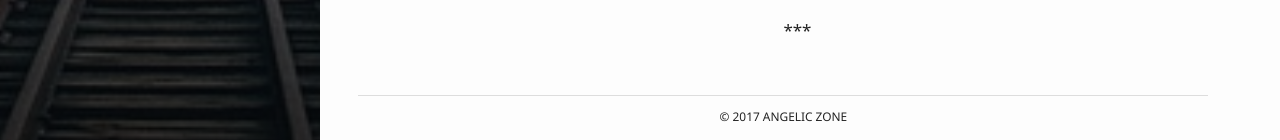
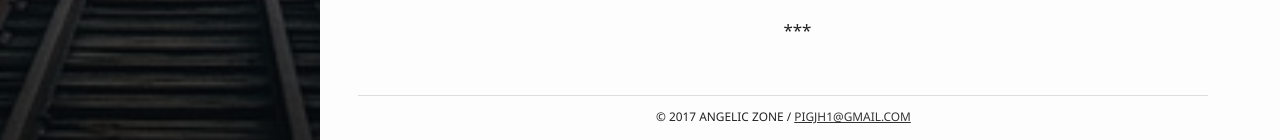
Before and after one commit to pigjh1/pigjh1.github.com, a Jekyll site: the page built from index.html, in a window 1280 px wide and 1376 px high. Shown: the part 1233-1373 px from the top of the window. Built offline with Jekyll 4.4.1, drawn with Linux system fonts in a browser that asks for light colours.

Commit message:
Fix footer

```diff
--- a/_includes/footer.html
+++ b/_includes/footer.html
@@ -1,4 +1,4 @@
 <footer class="blog-footer content-wrapper">
-  <p>&copy; <span class="full-year"></span> {{ site.title }}</p>
+  <p>&copy; <span class="full-year"></span> {{ site.title }} / <a href="mailto:pigjh1@gmail.com">pigjh1@gmail.com</a></p>
 </footer>
 <script src="{{ site.baseurl }}/assets/js/scripts.js"></script>
```
